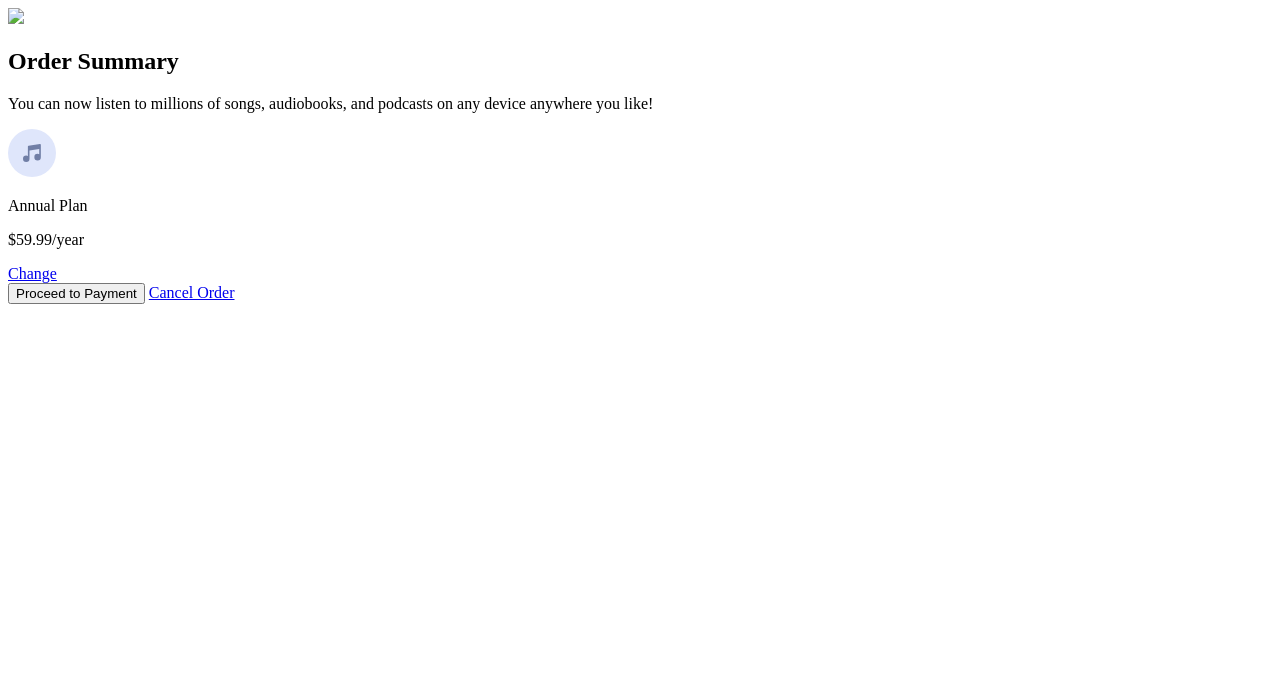
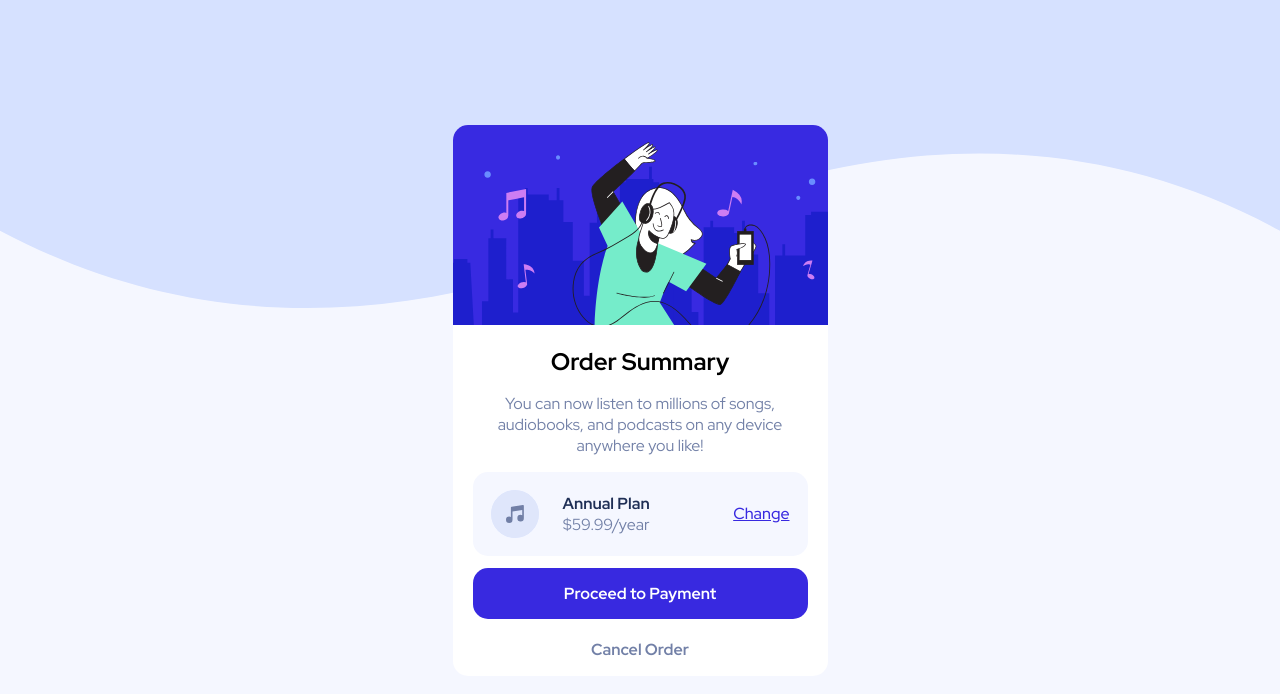
Before and after one commit to vasuvansia/idk, a plain HTML site: page index.html in a window 1280 px wide. Drawn offline with nearby package versions, Linux system fonts and the light colour scheme; files that its build step writes are made by us from their sources; the site is published under a folder, as on GitHub Pages, so addresses that start at the root find nothing; files whose address does not match are found by name.

Commit message:
Update index.html

```diff
--- a/index.html
+++ b/index.html
@@ -8,7 +8,7 @@
   <!-- displays site properly based on user's device -->
 
   <link rel="icon" type="image/png" sizes="32x32" href="./images/favicon-32x32.png">
-  <link rel="stylesheet" href="/scss/style.css">
+  <link rel="stylesheet" href="./scss/style.css">
   <title>Frontend Mentor | Order summary card</title>
 
   <!-- Feel free to remove these styles or customise in your own stylesheet 👍 -->
@@ -27,7 +27,7 @@
 <body>
   <section class="outmain">
   <section class="main">
-    <img class="hero" src="/images/illustration-hero.svg">
+    <img class="hero" src="./images/illustration-hero.svg">
 
     <div class="contaier">
       <h2>Order Summary</h2>
```
